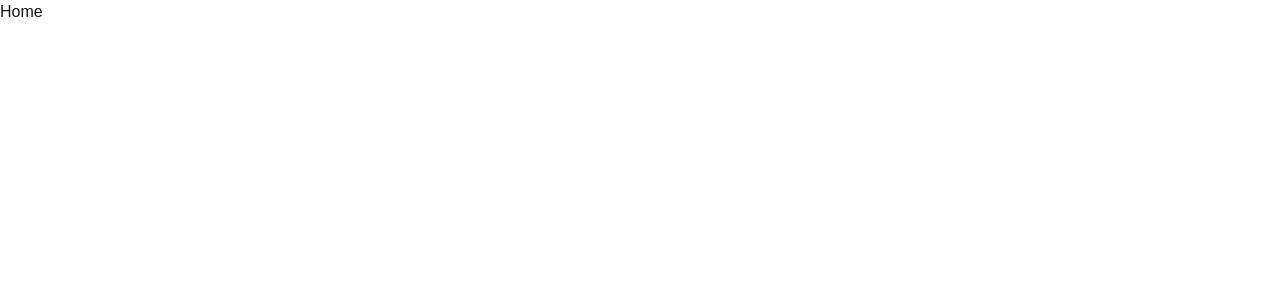
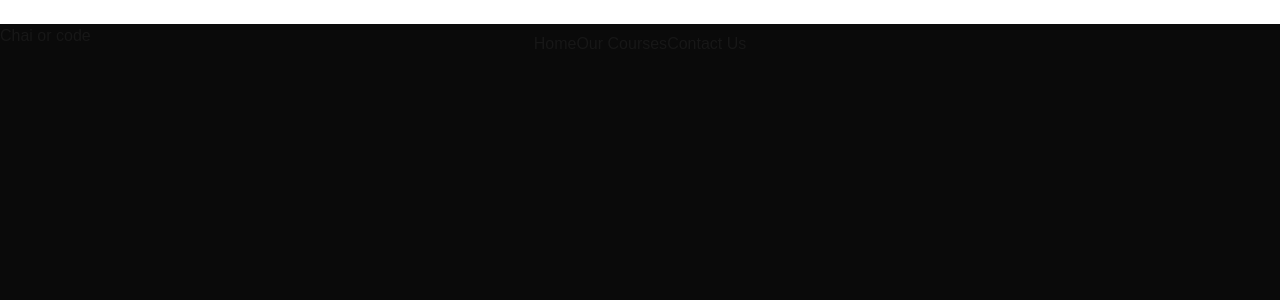
Before and after one commit to aamna-ansari/DevXcel, a Next.js app: page / in a window 1280 px wide. Shown: the top 300 px of the page. Built offline with nearby package versions, Linux system fonts and the light colour scheme.

Commit message:
refactor layout and Navbar component; enhance page structure and add course links

```diff
--- a/src/app/layout.tsx
+++ b/src/app/layout.tsx
@@ -24,11 +24,13 @@
   children: React.ReactNode;
 }>) {
   return (
-    <html lang="en">
+    <html lang="en" className="dark">
       <body
         className={`${geistSans.variable} ${geistMono.variable} antialiased`}
       >
-        <Navbar/>
+       <div className="relative w-full flex flex-col  justify-center top-8 ">
+       <Navbar/>
+       </div>
         {children}
       </body>
     </html>
--- a/src/app/page.tsx
+++ b/src/app/page.tsx
@@ -1,6 +1,10 @@
 
 export default function Home() {
   return (
-    <></>
+    <main className="min-h-screen bg-black/[0.96] antialiased bg-grid-white/[0.02]">
+    <h1>
+      Chai or code
+    </h1>
+  </main>
   );
 }
--- a/src/compontents/Navbar.tsx
+++ b/src/compontents/Navbar.tsx
@@ -8,13 +8,38 @@
 const Navbar = ({ className }: { className?: string }) => {
   const [active, setActive] = useState<string | null>(null);
   return (
-    <div className={cn("fixed top-10 inset-x-0 max-w-2xl mx-auto z-50", className)}
+    <div
+    className={cn("fixed top-10 inset-x-0 max-w-2xl mx-auto z-50", className)}
     >
-      <Menu setActive={setActive}>
-       <Link href={'#'}>
-       <MenuItem setActive={setActive} active={active} item="Home"></MenuItem>
-       </Link>
-      </Menu>
+        <Menu setActive={setActive}>
+            <Link href={"/"}>
+            <MenuItem setActive={setActive} active={active} item="Home">
+
+            </MenuItem>
+            </Link>
+            <MenuItem
+            setActive={setActive} active={active} item="Our Courses"
+            >
+               <div className="flex flex-col space-y-4 text-sm">
+               <HoveredLink href="/courses">All Courses</HoveredLink>
+            <HoveredLink href="/courses">
+              Basic Music Theory
+            </HoveredLink>
+            <HoveredLink href="/courses">
+              Advanced Composition
+            </HoveredLink>
+            <HoveredLink href="/courses">Songwriting</HoveredLink>
+            <HoveredLink href="/courses">
+              Music Production
+            </HoveredLink>
+               </div>
+            </MenuItem>
+            <Link href={"/contact"}>
+            <MenuItem setActive={setActive} active={active} item="Contact Us">
+
+            </MenuItem>
+            </Link>
+        </Menu>
     </div>
   )
 }
--- a/src/compontents/ui/navbar-menu.tsx
+++ b/src/compontents/ui/navbar-menu.tsx
@@ -38,7 +38,7 @@
           animate={{ opacity: 1, scale: 1, y: 0 }}
           transition={transition}
         >
-          {active === item && (
+          {active === item && children && (
             <div className="absolute top-[calc(100%_+_1.2rem)] left-1/2 transform -translate-x-1/2 pt-4">
               <motion.div
                 transition={transition}
```
